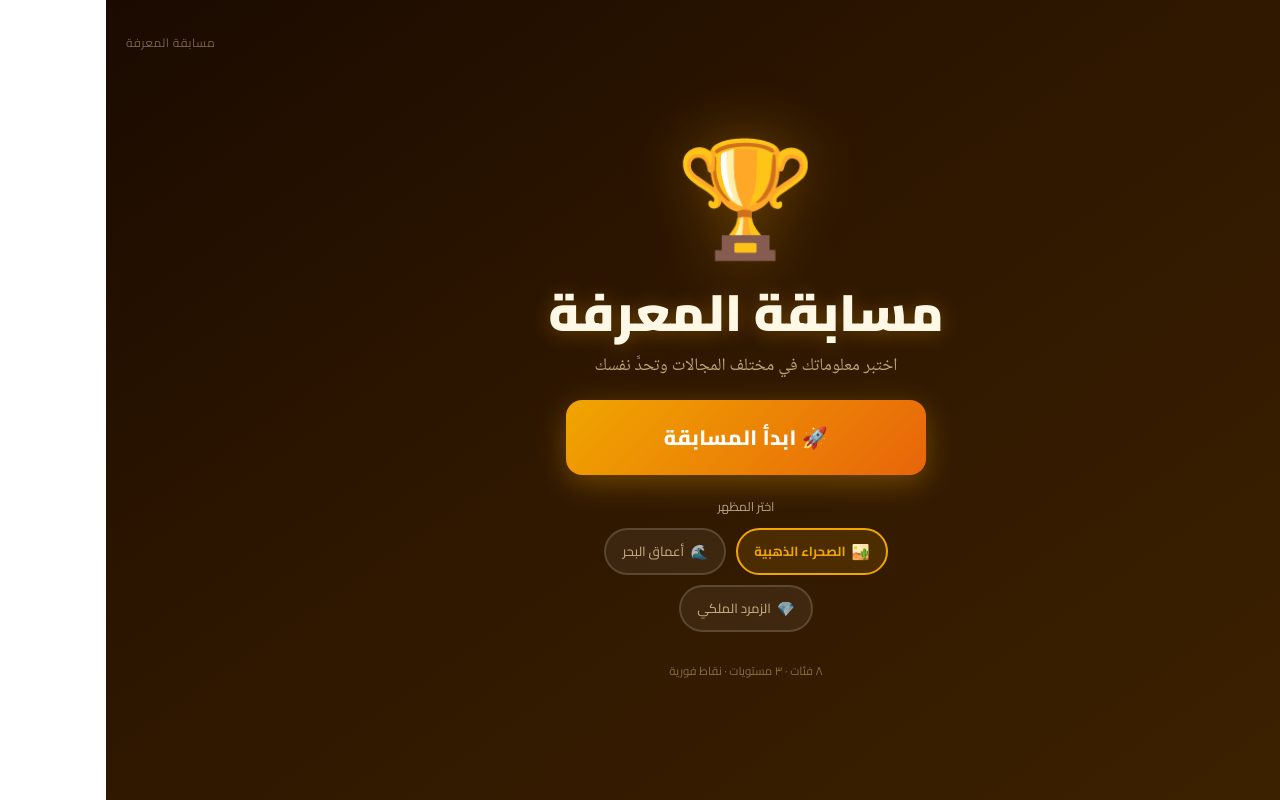
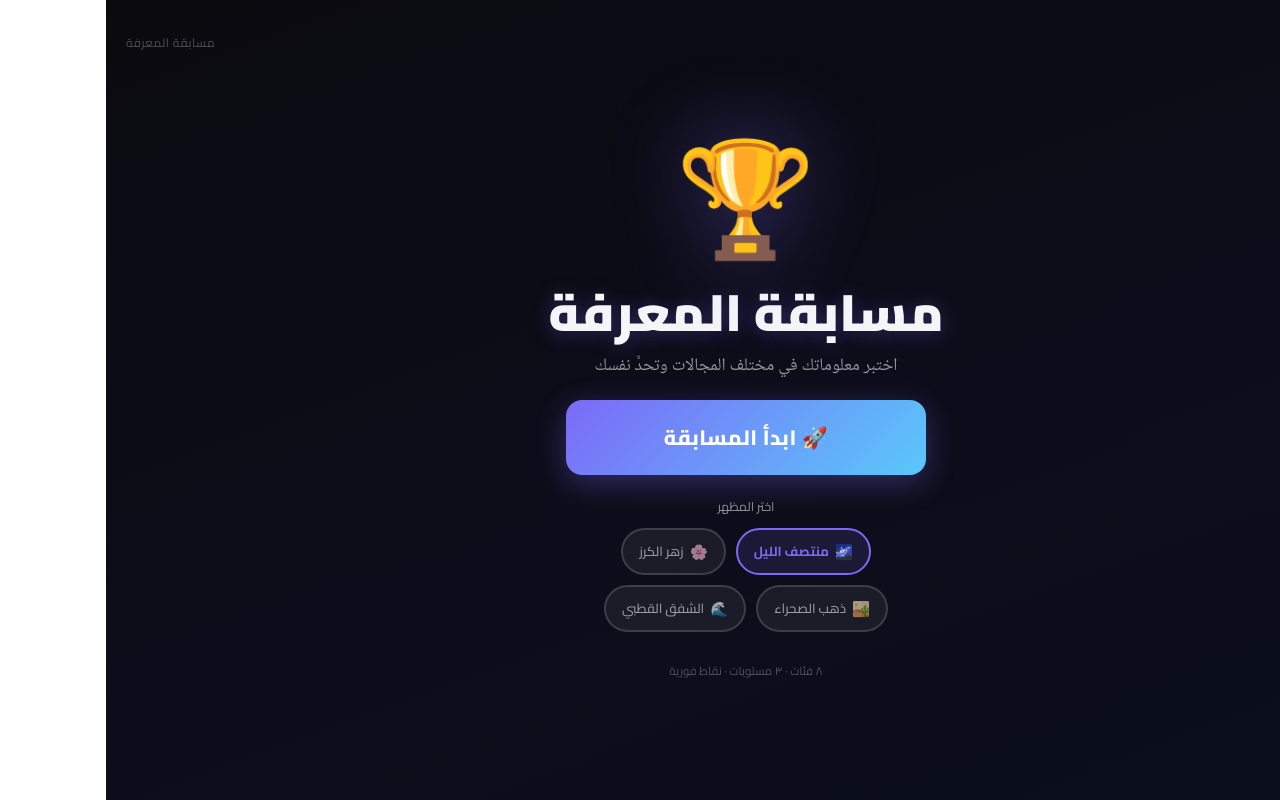
Before and after one commit to alixecon/quizzes, a React (Vite) app: page / in a window 1280 px wide. Built offline with nearby package versions, Linux system fonts and the light colour scheme.

Commit message:
feat: liquid glass + new themes + puzzles

```diff
--- a/src/styles/themes.js
+++ b/src/styles/themes.js
@@ -1,91 +1,143 @@
 export const themes = {
-  desert: {
-    id: 'desert',
-    name: 'الصحراء الذهبية',
+  midnight: {
+    id: 'midnight',
+    name: 'منتصف الليل',
+    emoji: '🌌',
+    bg: 'linear-gradient(160deg, #0a0a0f 0%, #0d0d1a 50%, #0a0f1a 100%)',
+    bgSolid: '#0a0a0f',
+    surface: 'rgba(255,255,255,0.05)',
+    surfaceHover: 'rgba(255,255,255,0.09)',
+    surfaceActive: 'rgba(255,255,255,0.13)',
+    card: 'rgba(28,28,40,0.82)',
+    cardBorder: 'rgba(255,255,255,0.08)',
+    primary: '#7c6af7',
+    primaryLight: '#a89df9',
+    primaryDark: '#5a4ecc',
+    secondary: '#5ac8fa',
+    accent: '#bf5af2',
+    accentAlt: '#ff375f',
+    text: '#f5f5f7',
+    textMuted: 'rgba(235,235,245,0.6)',
+    textSubtle: 'rgba(235,235,245,0.3)',
+    success: '#34c759',
+    error: '#ff3b30',
+    timerColor: '#7c6af7',
+    progressBg: 'rgba(124,106,247,0.15)',
+    progressFill: 'linear-gradient(90deg, #7c6af7, #5ac8fa)',
+    glow: '0 0 40px rgba(124,106,247,0.4)',
+    optionCorrect: 'rgba(52,199,89,0.15)',
+    optionWrong: 'rgba(255,59,48,0.15)',
+    optionCorrectBorder: '#34c759',
+    optionWrongBorder: '#ff3b30',
+    shadow: '0 8px 32px rgba(0,0,0,0.6)',
+    blur: 'blur(24px)',
+  },
+  sakura: {
+    id: 'sakura',
+    name: 'زهر الكرز',
+    emoji: '🌸',
+    bg: 'linear-gradient(160deg, #0f0810 0%, #160d1a 50%, #1a0d14 100%)',
+    bgSolid: '#0f0810',
+    surface: 'rgba(255,180,210,0.06)',
+    surfaceHover: 'rgba(255,180,210,0.11)',
+    surfaceActive: 'rgba(255,180,210,0.17)',
+    card: 'rgba(30,14,28,0.85)',
+    cardBorder: 'rgba(255,100,180,0.12)',
+    primary: '#ff6cae',
+    primaryLight: '#ff9ecf',
+    primaryDark: '#d63f85',
+    secondary: '#bf5af2',
+    accent: '#ff9f0a',
+    accentAlt: '#5ac8fa',
+    text: '#fff0f6',
+    textMuted: 'rgba(255,220,240,0.6)',
+    textSubtle: 'rgba(255,220,240,0.3)',
+    success: '#34c759',
+    error: '#ff3b30',
+    timerColor: '#ff6cae',
+    progressBg: 'rgba(255,108,174,0.15)',
+    progressFill: 'linear-gradient(90deg, #ff6cae, #bf5af2)',
+    glow: '0 0 40px rgba(255,108,174,0.4)',
+    optionCorrect: 'rgba(52,199,89,0.15)',
+    optionWrong: 'rgba(255,59,48,0.15)',
+    optionCorrectBorder: '#34c759',
+    optionWrongBorder: '#ff3b30',
+    shadow: '0 8px 32px rgba(0,0,0,0.6)',
+    blur: 'blur(24px)',
+  },
+  sahara: {
+    id: 'sahara',
+    name: 'ذهب الصحراء',
     emoji: '🏜️',
-    bg: 'linear-gradient(145deg, #1a0a00 0%, #2d1600 40%, #3d2200 100%)',
-    surface: 'rgba(255,220,130,0.08)',
-    surfaceHover: 'rgba(255,220,130,0.15)',
-    surfaceActive: 'rgba(255,220,130,0.22)',
-    card: 'rgba(30,15,0,0.75)',
-    cardBorder: 'rgba(255,180,50,0.25)',
-    primary: '#f0a500',
-    primaryLight: '#ffc840',
-    primaryDark: '#c07800',
-    secondary: '#e8650a',
-    accent: '#ff9f43',
-    text: '#fff8e7',
-    textMuted: 'rgba(255,235,180,0.65)',
-    textSubtle: 'rgba(255,235,180,0.4)',
-    success: '#52c41a',
-    error: '#ff4d4f',
-    timerColor: '#f0a500',
-    progressBg: 'rgba(255,180,50,0.15)',
-    progressFill: '#f0a500',
-    glow: '0 0 30px rgba(240,165,0,0.35)',
-    optionCorrect: 'rgba(82,196,26,0.2)',
-    optionWrong: 'rgba(255,77,79,0.2)',
-    optionCorrectBorder: '#52c41a',
-    optionWrongBorder: '#ff4d4f',
+    bg: 'linear-gradient(160deg, #0c0900 0%, #110e00 50%, #0f0c00 100%)',
+    bgSolid: '#0c0900',
+    surface: 'rgba(255,210,80,0.06)',
+    surfaceHover: 'rgba(255,210,80,0.11)',
+    surfaceActive: 'rgba(255,210,80,0.17)',
+    card: 'rgba(22,17,0,0.88)',
+    cardBorder: 'rgba(255,180,30,0.12)',
+    primary: '#ffd60a',
+    primaryLight: '#ffe566',
+    primaryDark: '#cc9d00',
+    secondary: '#ff9f0a',
+    accent: '#30d158',
+    accentAlt: '#5ac8fa',
+    text: '#fffbe6',
+    textMuted: 'rgba(255,240,180,0.6)',
+    textSubtle: 'rgba(255,240,180,0.3)',
+    success: '#30d158',
+    error: '#ff453a',
+    timerColor: '#ffd60a',
+    progressBg: 'rgba(255,214,10,0.15)',
+    progressFill: 'linear-gradient(90deg, #ffd60a, #ff9f0a)',
+    glow: '0 0 40px rgba(255,214,10,0.4)',
+    optionCorrect: 'rgba(48,209,88,0.15)',
+    optionWrong: 'rgba(255,69,58,0.15)',
+    optionCorrectBorder: '#30d158',
+    optionWrongBorder: '#ff453a',
+    shadow: '0 8px 32px rgba(0,0,0,0.6)',
+    blur: 'blur(24px)',
   },
-  ocean: {
-    id: 'ocean',
-    name: 'أعماق البحر',
+  aurora: {
+    id: 'aurora',
+    name: 'الشفق القطبي',
     emoji: '🌊',
-    bg: 'linear-gradient(145deg, #000d1a 0%, #001830 40%, #002855 100%)',
-    surface: 'rgba(64,180,255,0.08)',
-    surfaceHover: 'rgba(64,180,255,0.15)',
-    surfaceActive: 'rgba(64,180,255,0.22)',
-    card: 'rgba(0,20,50,0.8)',
-    cardBorder: 'rgba(64,180,255,0.2)',
-    primary: '#40b4ff',
-    primaryLight: '#7dd0ff',
-    primaryDark: '#1a8edc',
-    secondary: '#0de6e6',
-    accent: '#4ecdc4',
-    text: '#e8f4ff',
-    textMuted: 'rgba(200,230,255,0.65)',
-    textSubtle: 'rgba(200,230,255,0.4)',
-    success: '#52c41a',
-    error: '#ff4d4f',
-    timerColor: '#40b4ff',
-    progressBg: 'rgba(64,180,255,0.15)',
-    progressFill: '#40b4ff',
-    glow: '0 0 30px rgba(64,180,255,0.35)',
-    optionCorrect: 'rgba(82,196,26,0.2)',
-    optionWrong: 'rgba(255,77,79,0.2)',
-    optionCorrectBorder: '#52c41a',
-    optionWrongBorder: '#ff4d4f',
-  },
-  emerald: {
-    id: 'emerald',
-    name: 'الزمرد الملكي',
-    emoji: '💎',
-    bg: 'linear-gradient(145deg, #000f08 0%, #001a0e 40%, #002815 100%)',
-    surface: 'rgba(80,220,130,0.08)',
-    surfaceHover: 'rgba(80,220,130,0.15)',
-    surfaceActive: 'rgba(80,220,130,0.22)',
-    card: 'rgba(0,20,12,0.8)',
-    cardBorder: 'rgba(80,220,130,0.2)',
-    primary: '#50dc82',
-    primaryLight: '#80f0a8',
-    primaryDark: '#28a856',
-    secondary: '#a8ff78',
-    accent: '#78ffd6',
-    text: '#e8fff2',
-    textMuted: 'rgba(180,255,210,0.65)',
-    textSubtle: 'rgba(180,255,210,0.4)',
-    success: '#52c41a',
-    error: '#ff4d4f',
-    timerColor: '#50dc82',
-    progressBg: 'rgba(80,220,130,0.15)',
-    progressFill: '#50dc82',
-    glow: '0 0 30px rgba(80,220,130,0.35)',
-    optionCorrect: 'rgba(82,196,26,0.2)',
-    optionWrong: 'rgba(255,77,79,0.2)',
-    optionCorrectBorder: '#52c41a',
-    optionWrongBorder: '#ff4d4f',
+    bg: 'linear-gradient(160deg, #000d0f 0%, #001418 50%, #000f12 100%)',
+    bgSolid: '#000d0f',
+    surface: 'rgba(0,229,200,0.05)',
+    surfaceHover: 'rgba(0,229,200,0.1)',
+    surfaceActive: 'rgba(0,229,200,0.16)',
+    card: 'rgba(0,22,28,0.88)',
+    cardBorder: 'rgba(0,200,180,0.12)',
+    primary: '#00e5c8',
+    primaryLight: '#5ff5e2',
+    primaryDark: '#00b09b',
+    secondary: '#0aefff',
+    accent: '#5ac8fa',
+    accentAlt: '#7c6af7',
+    text: '#e0fffc',
+    textMuted: 'rgba(180,255,248,0.6)',
+    textSubtle: 'rgba(180,255,248,0.3)',
+    success: '#30d158',
+    error: '#ff453a',
+    timerColor: '#00e5c8',
+    progressBg: 'rgba(0,229,200,0.15)',
+    progressFill: 'linear-gradient(90deg, #00e5c8, #0aefff)',
+    glow: '0 0 40px rgba(0,229,200,0.4)',
+    optionCorrect: 'rgba(48,209,88,0.15)',
+    optionWrong: 'rgba(255,69,58,0.15)',
+    optionCorrectBorder: '#30d158',
+    optionWrongBorder: '#ff453a',
+    shadow: '0 8px 32px rgba(0,0,0,0.6)',
+    blur: 'blur(24px)',
   },
 }
 
-export const defaultTheme = 'desert'
+export const defaultTheme = 'midnight'
+
+export function getLiquidGlassStyle(theme, variant = 'card') {
+  return {
+    '--glass-tint': `${theme.primary}12`,
+    '--glass-tint-border': `${theme.primary}28`,
+  }
+}
```
